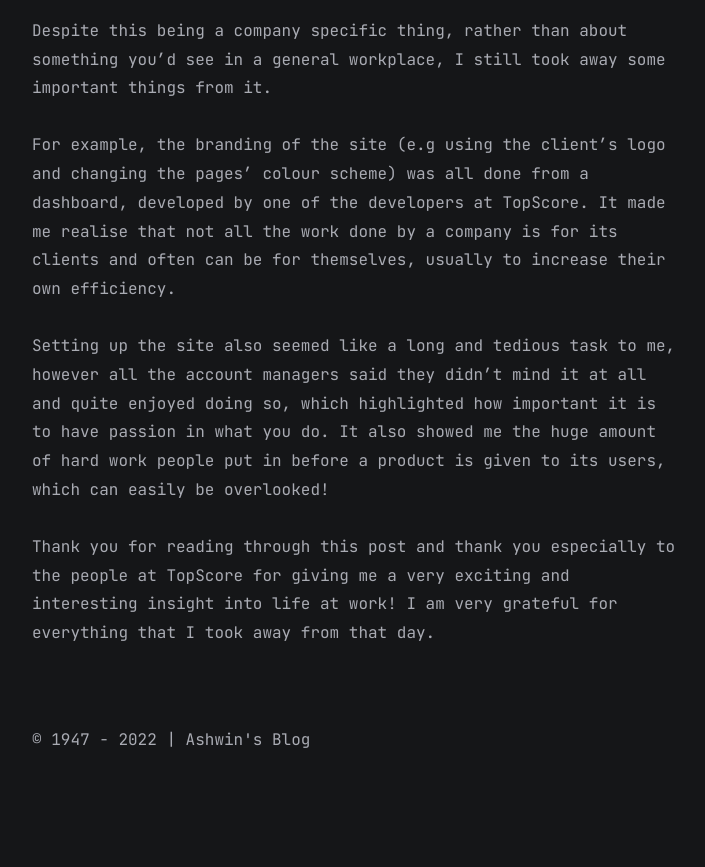
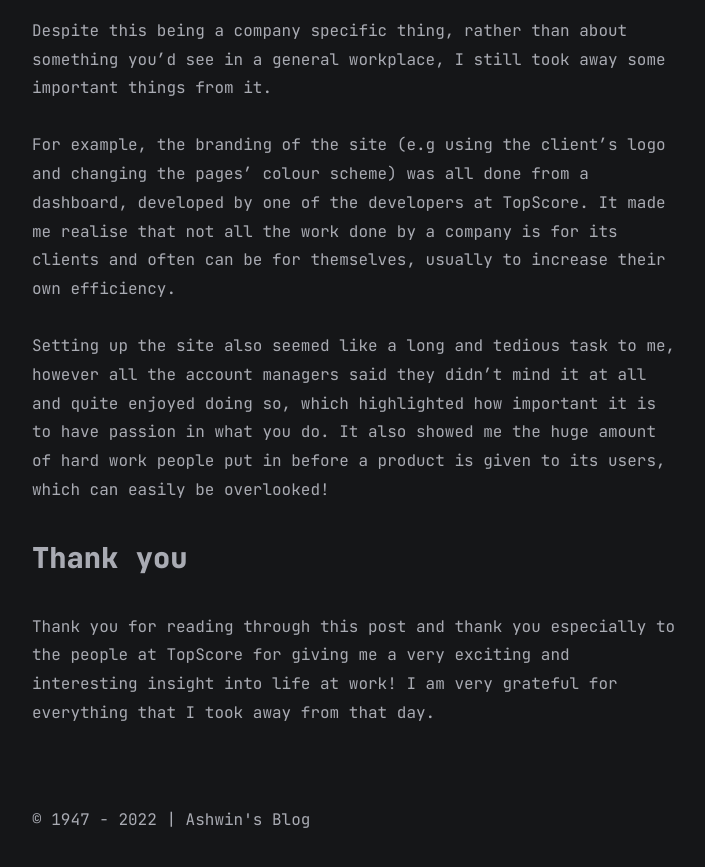
Before and after one commit to ashwins-code/ashwins-code.github.io, a Jekyll site: the page built from _posts/2022-03-20-work-experience.md, in a window 1280 px wide and 900 px high, scrolled down 5347 px. Shown: the top 867 px of the window, without its empty margins (283-988 px from the left). Built offline with Jekyll 4.4.1, drawn with Linux system fonts in a browser that asks for light colours; before the commit the page ends 6167 px from its top, so only the background shows below that.

Commit message:
Update 2022-03-20-work-experience.md

```diff
--- a/_posts/2022-03-20-work-experience.md
+++ b/_posts/2022-03-20-work-experience.md
@@ -88,6 +88,6 @@ For example, the branding of the site (e.g using the client's logo and changing
 
 Setting up the site also seemed like a long and tedious task to me, however all the account managers said they didn't mind it at all and quite enjoyed doing so, which highlighted how important it is to have passion in what you do. It also showed me the huge amount of hard work people put in before a product is given to its users, which can easily be overlooked!
 
-
+## Thank you
 
 Thank you for reading through this post and thank you especially to the people at TopScore for  giving me a very exciting and interesting insight into life at work! I am very grateful for everything that I took away from that day.
```
